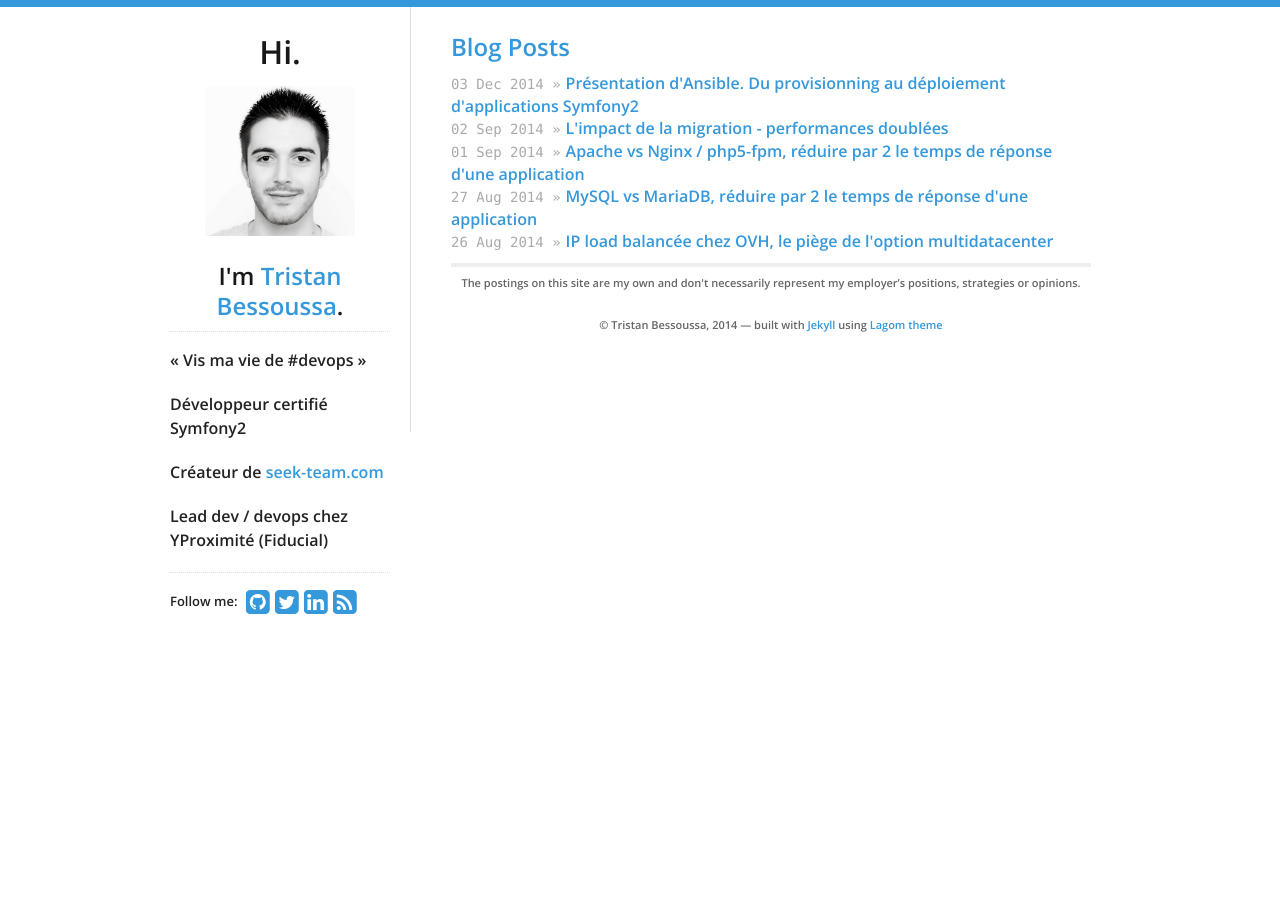
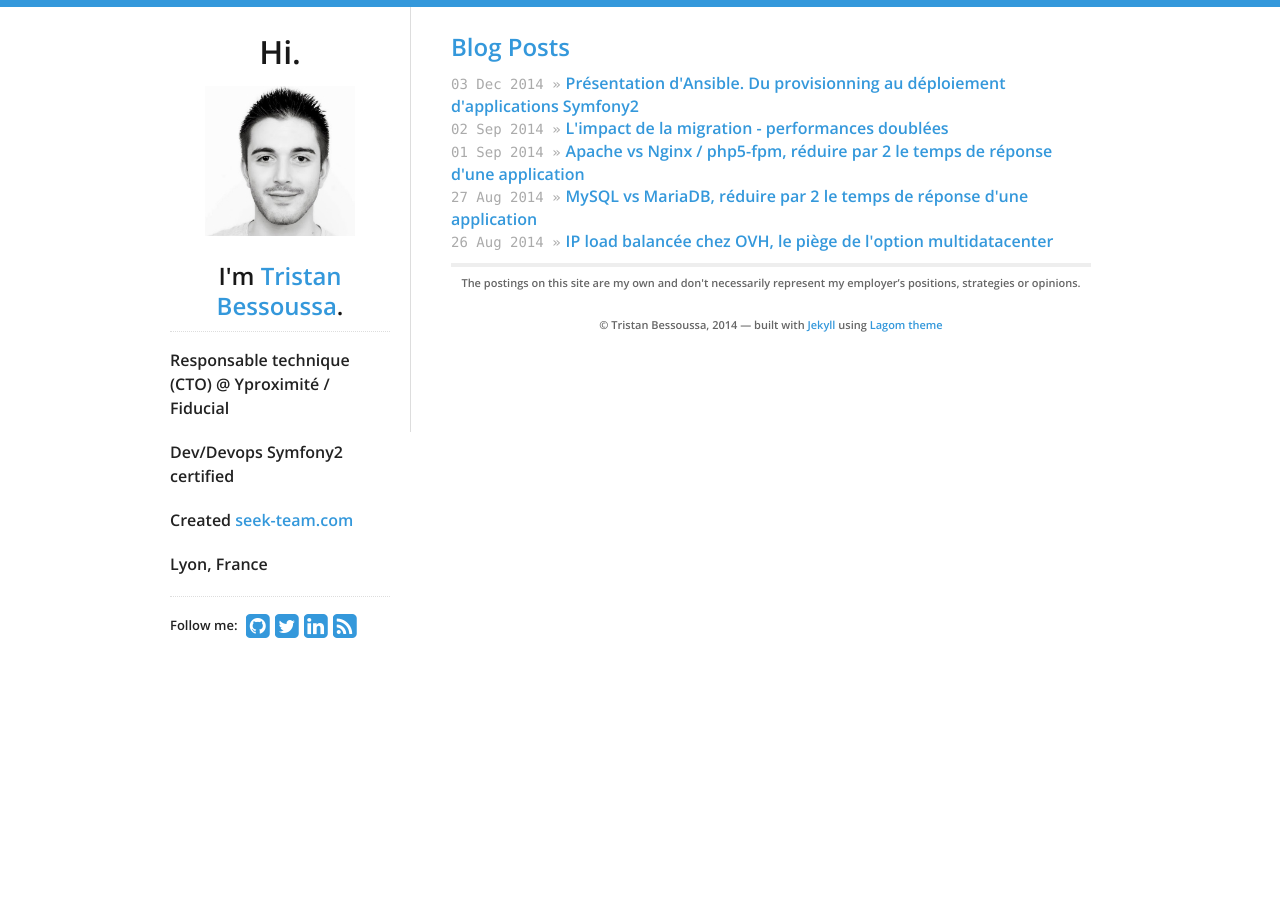
Before and after one commit to swanson/lagom, a Jekyll site: the page built from index.html, in a window 1280 px wide. Built offline with Jekyll 4.4.1, drawn with Linux system fonts in a browser that asks for light colours; nearby versions of some CDN libraries; Markdown is read by kramdown in place of the engine named in the settings.

Commit message:
Carrer upgrade

```diff
--- a/_includes/sidebar.html
+++ b/_includes/sidebar.html
@@ -6,10 +6,10 @@
   <h2>I'm <a href="/">{{ site.data.theme.name }}</a>.</h2>
   <hr/>
   <ul>
-  <p>« Vis ma vie de #devops »</p>
-  <p>Développeur certifié Symfony2</p>
-  <p>Créateur de <a href="http://www.seek-team.com">seek-team.com</a></p>
-  <p>Lead dev / devops chez YProximité (Fiducial)</p>
+  <p>Responsable technique (CTO) @ Yproximité / Fiducial</p>
+  <p>Dev/Devops Symfony2 certified</p>
+  <p>Created <a href="http://www.seek-team.com">seek-team.com</a></p>
+  <p>Lyon, France</p>
   <hr/>
   <div>
     <div id="social">
```
